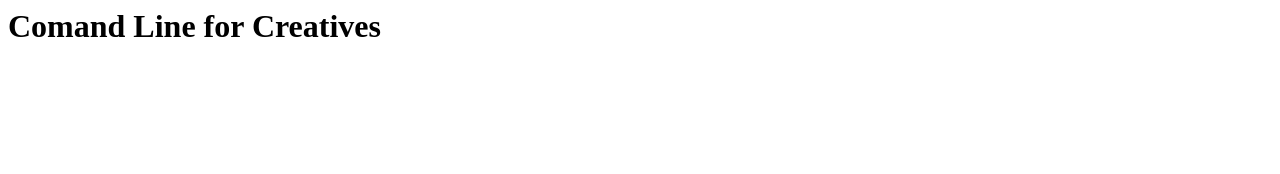
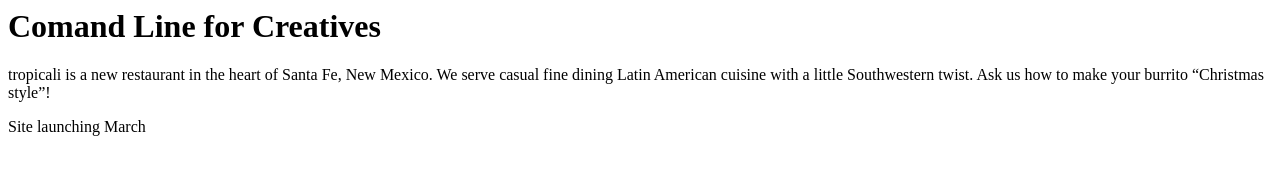
Before and after one commit to llev/comand-line-for-creatives, a plain HTML site: page index.html in a window 1280 px wide. Drawn offline with Linux system fonts and the light colour scheme.

Commit message:
Added para

```diff
--- a/index.html
+++ b/index.html
@@ -1 +1,4 @@
 <h1>Comand Line for Creatives</h1>
+
+<p>tropicali is a new restaurant in the heart of Santa Fe, New Mexico. We serve casual fine dining Latin American cuisine with a little Southwestern twist. Ask us how to make your burrito “Christmas style”!</p>
+<p>Site launching March</p>
```
